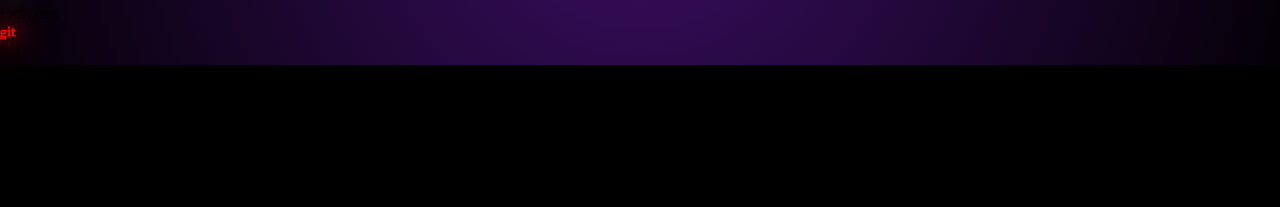
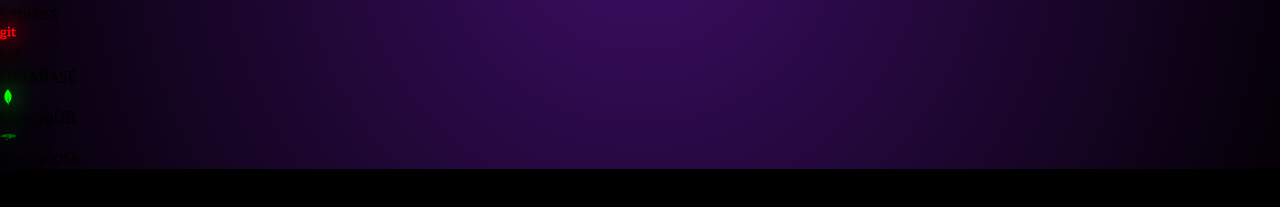
Before and after one commit to SarthakSanjay/myPortfolioSite, a React (Vite) app in the folder frontend/: page / in a window 1280 px wide. Both pictures are taken after a click on the button "Skills". Shown: the part 351-558 px from the top of the page. Built offline with nearby package versions, Linux system fonts and the light colour scheme.

Commit message:
add database section

```diff
--- a/frontend/src/components/Skills.jsx
+++ b/frontend/src/components/Skills.jsx
@@ -4,8 +4,9 @@ import SkillBox from './SkillBox'
 const Skills = () => {
   return (
     <div className='h-full w-full p-[50px] flex justify-center items-center flex-col gap-5 '>
+    {/* forntend */}
         <div className='h-1/2 w-full bg-black bg-opacity-50 rounded-2xl flex flex-col p-[20px] '>
-        <h1 className='h-1/6 text-3xl text-white '>FRONTEND</h1>
+        <h1 className='h-1/6 text-3xl text-white ml-[20px]'>FRONTEND</h1>
         <div className='h-5/6 flex flex-wrap gap-5 p-[20px] text-xl '>
             {
                 skills.frontend.map((item,index) =>{
@@ -15,11 +16,24 @@ const Skills = () => {
 
         </div>
         </div>
+        {/* backend */}
         <div className='h-1/2 w-full bg-black bg-opacity-50 rounded-2xl flex flex-col p-[20px] '>
-        <h1 className='h-1/6 text-3xl text-white '>BACKEND</h1>
+        <h1 className='h-1/6 text-3xl text-white ml-[20px]'>BACKEND</h1>
         <div className='h-5/6 flex flex-wrap gap-5 p-[20px] text-xl '>
             {
                 skills.backend.map((item, index) =>{
+                    return <SkillBox key={index} item={item} />
+                })
+            }
+
+        </div>
+        </div>
+        {/* database */}
+        <div className='h-1/2 w-full bg-black bg-opacity-50 rounded-2xl flex flex-col p-[20px] '>
+        <h1 className='h-1/6 text-3xl text-white ml-[20px]'>DATABASE</h1>
+        <div className='h-5/6 flex flex-wrap gap-5 p-[20px] text-xl '>
+            {
+                skills.database.map((item, index) =>{
                     return <SkillBox key={index} item={item} />
                 })
             }
```
